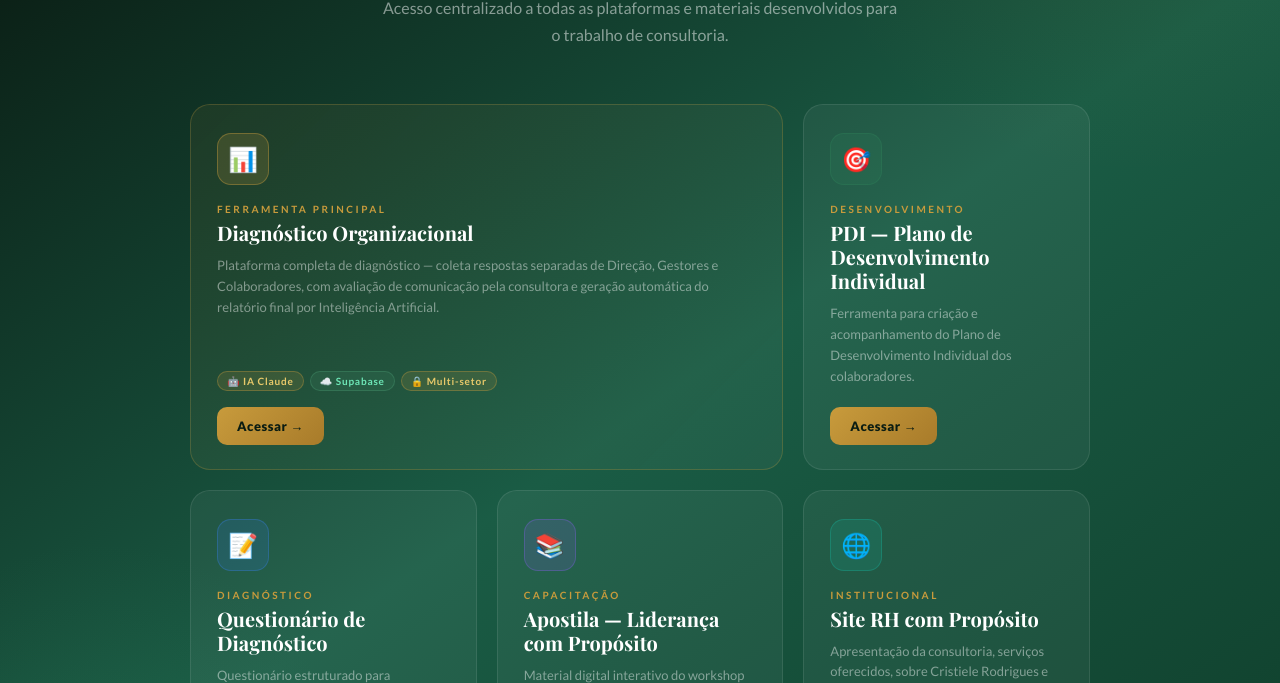
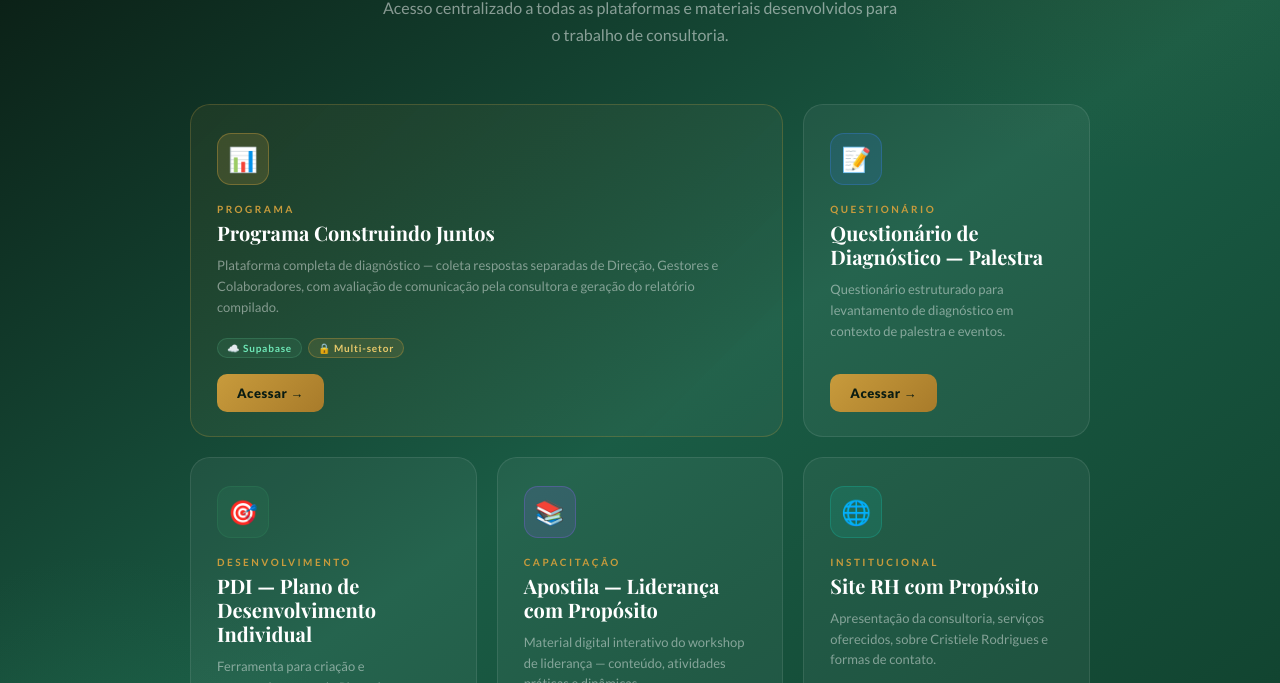
Before and after one commit to brennoliver/diagnostico-rh, a plain HTML site: page index.html in a window 1280 px wide. Shown: the part 269-952 px from the top of the page. Drawn offline with nearby package versions, Linux system fonts and the light colour scheme; a web font is replaced by a local one.

Commit message:
rename: Diagnostico -> Programa Construindo Juntos; Questionario -> Questionario Palestra (2o card)

```diff
--- a/index.html
+++ b/index.html
@@ -183,17 +183,25 @@ footer strong{color:rgba(255,255,255,.5)}
     <!-- Cards -->
     <div class="grid">
 
-      <!-- Diagnóstico Organizacional — featured -->
+      <!-- Programa Construindo Juntos — featured -->
       <a class="card featured" href="diagnostico.html">
         <div class="card-icon icon-gold">📊</div>
-        <div class="card-label">Ferramenta Principal</div>
-        <div class="card-title">Diagnóstico Organizacional</div>
-        <div class="card-desc">Plataforma completa de diagnóstico — coleta respostas separadas de Direção, Gestores e Colaboradores, com avaliação de comunicação pela consultora e geração automática do relatório final por Inteligência Artificial.</div>
+        <div class="card-label">Programa</div>
+        <div class="card-title">Programa Construindo Juntos</div>
+        <div class="card-desc">Plataforma completa de diagnóstico — coleta respostas separadas de Direção, Gestores e Colaboradores, com avaliação de comunicação pela consultora e geração do relatório compilado.</div>
         <div class="card-badges">
-          <span class="badge">🤖 IA Claude</span>
           <span class="badge green">☁️ Supabase</span>
           <span class="badge">🔒 Multi-setor</span>
         </div>
+        <span class="card-btn">Acessar →</span>
+      </a>
+
+      <!-- Questionário de Diagnóstico - Palestra -->
+      <a class="card" href="questionario.html">
+        <div class="card-icon icon-blue">📝</div>
+        <div class="card-label">Questionário</div>
+        <div class="card-title">Questionário de Diagnóstico — Palestra</div>
+        <div class="card-desc">Questionário estruturado para levantamento de diagnóstico em contexto de palestra e eventos.</div>
         <span class="card-btn">Acessar →</span>
       </a>
 
@@ -203,15 +211,6 @@ footer strong{color:rgba(255,255,255,.5)}
         <div class="card-label">Desenvolvimento</div>
         <div class="card-title">PDI — Plano de Desenvolvimento Individual</div>
         <div class="card-desc">Ferramenta para criação e acompanhamento do Plano de Desenvolvimento Individual dos colaboradores.</div>
-        <span class="card-btn">Acessar →</span>
-      </a>
-
-      <!-- Questionário -->
-      <a class="card" href="questionario.html">
-        <div class="card-icon icon-blue">📝</div>
-        <div class="card-label">Diagnóstico</div>
-        <div class="card-title">Questionário de Diagnóstico</div>
-        <div class="card-desc">Questionário estruturado para levantamento inicial de diagnóstico organizacional e clima interno.</div>
         <span class="card-btn">Acessar →</span>
       </a>
 
```
Also changed, not shown: diagnostico.html (+9 -9 lines), 1 other file.
